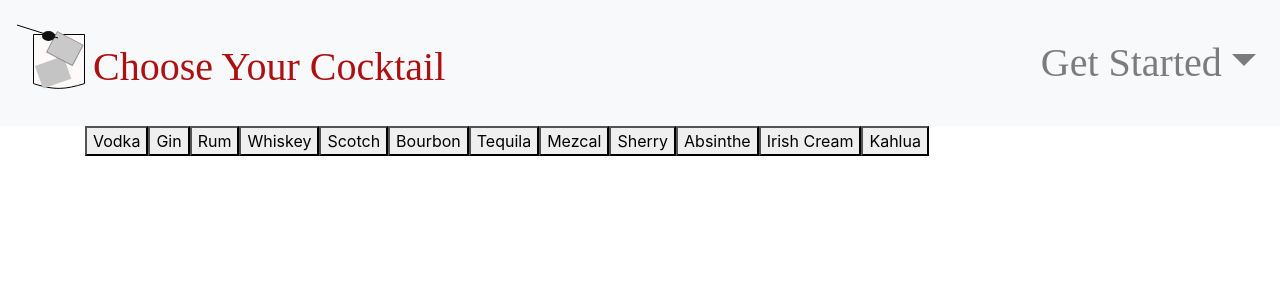
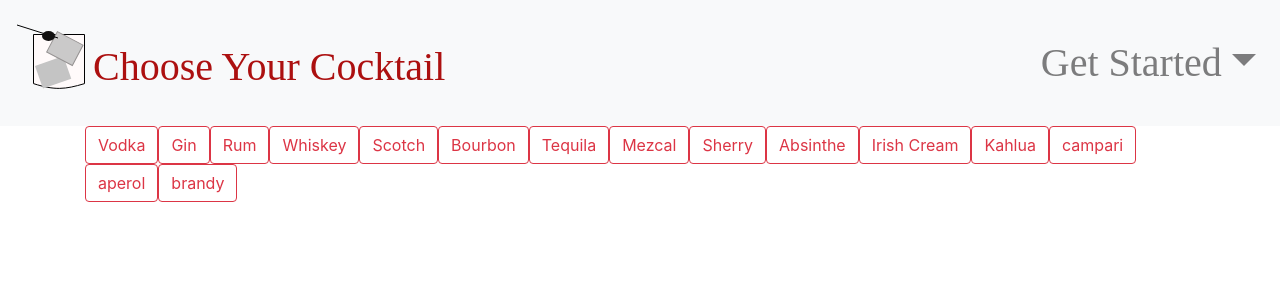
Before and after one commit to jdlevish/ChooseYourCocktail, a React (Create React App) app in the folder client/chooseyourcocktail/: page / in a window 1280 px wide. Shown: the top 300 px of the page. Built offline with nearby package versions, Linux system fonts and the light colour scheme; a web font is replaced by a local one.

Commit message:
added card layout to cocktail list component

```diff
--- a/client/chooseyourcocktail/src/App.css
+++ b/client/chooseyourcocktail/src/App.css
@@ -31,7 +31,12 @@
   height:50vh;
   width:30vw;
 }
-
+.btn-danger{
+  background-color:#AC1010 ;
+}
+.card-title{
+  font-size:2.2vh;
+}
 
 
 
--- a/client/chooseyourcocktail/src/components/cocktaillist.js
+++ b/client/chooseyourcocktail/src/components/cocktaillist.js
@@ -1,44 +1,51 @@
 import React, { Component, useState } from 'react';
 //Boostrap
-import { Container, Navbar, Nav, Image, NavDropdown, Form, FormControl, Button } from 'react-bootstrap';
+import { Container, Card, Row, Navbar, Nav, Image, NavDropdown, Form, FormControl, Button } from 'react-bootstrap';
 import $ from "jquery";
 
 export default function CocktailList(props) {
-    // const [recipe, setRecipe] = useState("");
+    const [recipe, setRecipe] = useState("");
     console.log(props.drinks)
-
-    // function getRecipe(id) {
-
-    //     $.ajax({
-    //         url: "/api/cocktailRecipe/" + id,
-    //         method: "GET"
+    async function getRecipe(id) {
 
 
-    //     }).then((res) => {
-    //         console.log(res);
+        try {
+            const res = await $.ajax({
+                url: "/api/cocktailRecipe/" + id,
+                method: "GET"
 
-    //         setRecipe(res);
-    //         // console.log(res)
-    //     });
 
-    // }
+            })
+            setRecipe(res)
+        } catch (e) { console.log(e) }
+
+    }
+
+
+
+
     return (
         <div>
-            <Container>
-                <ul>
-                    {
-                        props.drinks.map((result) => (
-                            <div>
-                                <h3>{result.strDrink}</h3>
-                                <img src={result.strDrinkThumb} className="thumb" />
-                            </div>
-
-                        ))
-                    }
-                </ul>
 
 
-            </Container>
+            <ul>
+
+                {
+                    props.drinks.map((result) => (
+                        <Card id={result.idDrink} style={{ width: '18rem' }} className="float-left col-md-6 m-3">
+                            <Card.Img variant="top" className="mt-1" src={result.strDrinkThumb} />
+                            <Card.Body>
+                                <Card.Title>{result.strDrink}</Card.Title>
+
+                                <Button variant="secondary" >Click here for full recipe</Button>
+                            </Card.Body>
+                        </Card>
+
+
+                    ))
+                }
+
+            </ul>
 
         </div >
     );
--- a/client/chooseyourcocktail/src/components/liquorChoice.js
+++ b/client/chooseyourcocktail/src/components/liquorChoice.js
@@ -1,6 +1,6 @@
 import React, { Component, useState } from 'react';
 //Boostrap
-import { Container, Navbar, Nav, Image, NavDropdown, Form, FormControl, Button } from 'react-bootstrap';
+import { Container, Row, Navbar, Nav, Image, NavDropdown, Form, FormControl, Button } from 'react-bootstrap';
 import $ from "jquery";
 import CocktailList from './cocktaillist'
 
@@ -39,23 +39,34 @@
     return (
         <div>
             <Container>
-                <button onClick={handleClick}>Vodka</button>
-                <button onClick={handleClick}>Gin</button>
-                <button onClick={handleClick}>Rum</button>
-                <button onClick={handleClick}>Whiskey</button>
-                <button onClick={handleClick}>Scotch</button>
-                <button onClick={handleClick}>Bourbon</button>
-                <button onClick={handleClick}>Tequila</button>
-                <button onClick={handleClick}>Mezcal</button>
-                <button onClick={handleClick}>Sherry</button>
-                <button onClick={handleClick}>Absinthe</button>
-                <button onClick={handleClick}>Irish Cream</button>
-                <button onClick={handleClick}>Kahlua</button>
+                <button className="btn btn-outline-danger" onClick={handleClick}>Vodka</button>
+                <button className="btn btn-outline-danger" onClick={handleClick}>Gin</button>
+                <button className="btn btn-outline-danger" onClick={handleClick}>Rum</button>
+                <button className="btn btn-outline-danger" onClick={handleClick}>Whiskey</button>
+                <button className="btn btn-outline-danger" onClick={handleClick}>Scotch</button>
+                <button className="btn btn-outline-danger" onClick={handleClick}>Bourbon</button>
+                <button className="btn btn-outline-danger" onClick={handleClick}>Tequila</button>
+                <button className="btn btn-outline-danger" onClick={handleClick}>Mezcal</button>
+                <button className="btn btn-outline-danger" onClick={handleClick}>Sherry</button>
+                <button className="btn btn-outline-danger" onClick={handleClick}>Absinthe</button>
+                <button className="btn btn-outline-danger" onClick={handleClick}>Irish Cream</button>
+                <button className="btn btn-outline-danger" onClick={handleClick}>Kahlua</button>
+                <button className="btn btn-outline-danger" onClick={handleClick}>campari</button>
+                <button className="btn btn-outline-danger" onClick={handleClick}>aperol</button>
+                <button className="btn btn-outline-danger" onClick={handleClick}>brandy</button>
+
+
+
 
 
             </Container>
             <Container>
-                <CocktailList drinks={drinks} />
+                <Row>
+
+                    <CocktailList drinks={drinks} />
+
+                </Row>
+
             </Container>
 
         </div>
```
Also changed, not shown: 1 other file (tests, documents, lock files or other folders).
